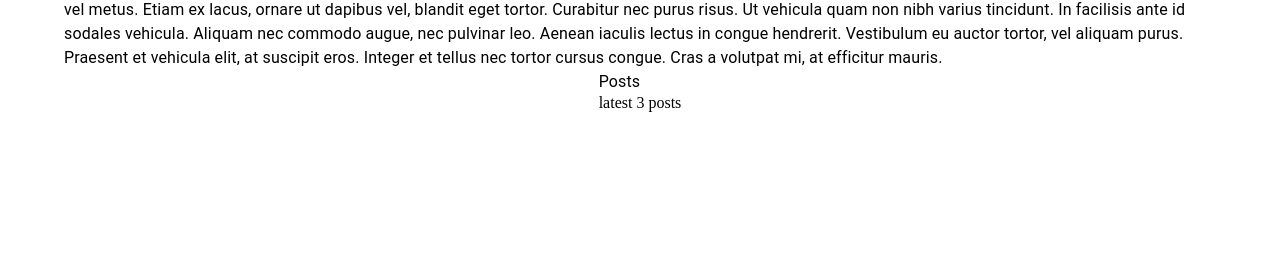
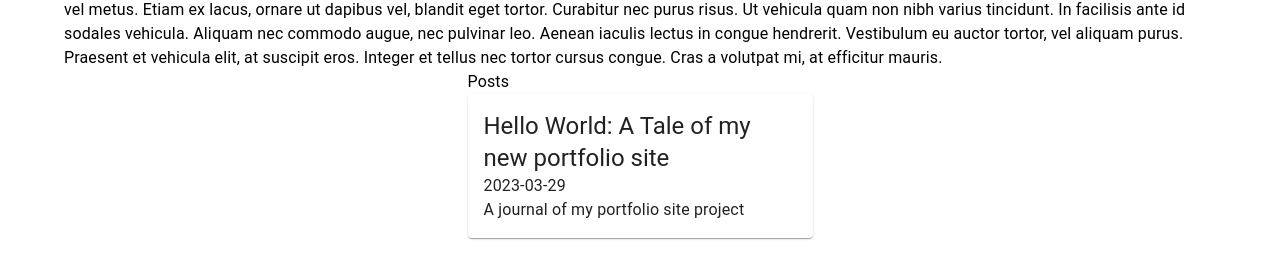
Before and after one commit to ACristoff/digifigurati, a Next.js app: page / in a window 1280 px wide. Shown: the part 507-786 px from the top of the page. Built offline with nearby package versions, Linux system fonts and the light colour scheme.

Commit message:
blog rendering

```diff
--- a/components/Blog/Posts.js
+++ b/components/Blog/Posts.js
@@ -1,19 +1,39 @@
-import { Box, Stack, Typography } from '@mui/material'
+import { Box, Card, CardActionArea, CardContent, CardMedia, Stack, Typography } from '@mui/material'
 import React from 'react'
 
-const Post = () => {
-
+const Post = ({title, description, date}) => {
+    return (
+        <Card sx={{ maxWidth: 345}}>
+            <CardActionArea>
+                <CardMedia />
+                <CardContent>
+                    <Typography variant='h5'>
+                        {title}
+                    </Typography>
+                    <Typography>
+                        {date}
+                    </Typography>
+                    <Typography>
+                        {description}
+                    </Typography>
+                </CardContent>
+            </CardActionArea>
+        </Card>
+    )
 }
 
-const Posts = ({type, count}) => {
+const Posts = ({type, count, posts}) => {
 
 
     return (
         <Box>
             <Typography>Posts</Typography>
-            {type} {count} posts
             <Stack direction='row' spacing={2}>
-
+                {posts.map((post) => {
+                    return (
+                        <Post title={post.title} description={post.description} date={post.date}  key={post.id}/>
+                    )
+                })}
             </Stack>
         </Box>
     )
--- a/components/common/PreviousExperience.js
+++ b/components/common/PreviousExperience.js
@@ -9,16 +9,19 @@ const PreviousExperience = () => {
         <Stack direction='row' spacing={4}>
             <Image
                 src="/images/ProAceLogo.jpg"
+                alt="Pro Ace Heating Logo"
                 height={100}
                 width={350}
             />
             <Image
                 src="/images/ProAceLogo.jpg"
+                alt="Pro Ace Heating Logo"
                 height={100}
                 width={300}
             />
             <Image
                 src="/images/ProAceLogo.jpg"
+                alt="Pro Ace Heating Logo"
                 height={100}
                 width={300}
             />
--- /dev/null
+++ b/lib/posts.js
@@ -0,0 +1,35 @@
+import fs from 'fs';
+import path from 'path';
+import matter from 'gray-matter';
+
+const postsDirectory = path.join(process.cwd(), 'posts');
+
+export function getSortedPostsData() {
+  // Get file names under /posts
+  const fileNames = fs.readdirSync(postsDirectory);
+  const allPostsData = fileNames.map((fileName) => {
+    // Remove ".md" from file name to get id
+    const id = fileName.replace(/\.md$/, '');
+
+    // Read markdown file as string
+    const fullPath = path.join(postsDirectory, fileName);
+    const fileContents = fs.readFileSync(fullPath, 'utf8');
+
+    // Use gray-matter to parse the post metadata section
+    const matterResult = matter(fileContents);
+
+    // Combine the data with the id
+    return {
+      id,
+      ...matterResult.data,
+    };
+  });
+  // Sort posts by date
+  return allPostsData.sort((a, b) => {
+    if (a.date < b.date) {
+      return 1;
+    } else {
+      return -1;
+    }
+  });
+}
--- a/package.json
+++ b/package.json
@@ -15,6 +15,8 @@
     "@mui/material": "^5.11.11",
     "eslint": "8.35.0",
     "eslint-config-next": "13.2.1",
+    "fs": "^0.0.1-security",
+    "gray-matter": "^4.0.3",
     "next": "13.2.1",
     "react": "18.2.0",
     "react-dom": "18.2.0"
--- a/pages/index.js
+++ b/pages/index.js
@@ -9,7 +9,23 @@ import NavigationBar from '../components/common/NavigationBar'
 import PreviousExperience from '../components/common/PreviousExperience'
 import Posts from '../components/Blog/Posts.js'
 
-export default function Home() {
+import { getSortedPostsData } from '../lib/posts';
+
+export async function getStaticProps() {
+
+    //TODO: make it only grab the last three posts
+    const allPostsData = getSortedPostsData();
+    return {
+        props: {
+            allPostsData,
+        },
+    };
+}
+
+
+export default function Home({allPostsData}) {
+    console.log(allPostsData)
+
     return (
         <>
             <Head>
@@ -21,14 +37,14 @@ export default function Home() {
                 <link rel="icon" href="/favicon.ico" />
             </Head>
             <main>
-                <Container sx={{display: 'flex', 'flex-direction': 'column', alignItems: 'center'}}>
+                <Container sx={{display: 'flex', flexDirection: 'column', alignItems: 'center'}}>
                     <NavigationBar />
                     <PreviousExperience />
                     <Box>
                         <Typography variant='h2'>About Me</Typography>
                         <Typography>Lorem ipsum dolor sit amet, consectetur adipiscing elit. Aenean scelerisque, nulla vitae feugiat condimentum, turpis lacus rutrum velit, vitae feugiat risus odio vel metus. Etiam ex lacus, ornare ut dapibus vel, blandit eget tortor. Curabitur nec purus risus. Ut vehicula quam non nibh varius tincidunt. In facilisis ante id sodales vehicula. Aliquam nec commodo augue, nec pulvinar leo. Aenean iaculis lectus in congue hendrerit. Vestibulum eu auctor tortor, vel aliquam purus. Praesent et vehicula elit, at suscipit eros. Integer et tellus nec tortor cursus congue. Cras a volutpat mi, at efficitur mauris.</Typography>
                     </Box>
-                    <Posts type='latest' count={3}/>
+                    <Posts type='latest' count={3} posts={allPostsData}/>
                 </Container>
             </main>
         </>
--- a/posts/example.md
+++ b/posts/example.md
@@ -1,9 +1,10 @@
 ---
 title: 'Hello World: A Tale of my new portfolio site'
-date: '2020-01-01'
+date: '2023-03-29'
 description: A journal of my portfolio site project
 ---
 
 The goal of this project was to build a living CV that is easy to read, and easy to update. To do this I chose the following stack:
 
-- **Test**
+- **Next.js** to take advantage of Server Side Rendering. The easy wins here come mostly from SSR for SEO, and speed and the nextjs project structure for easy guidance on how to build it out.
+- **Material UI** was used as a component library for quick development. The benefits here come in the form of blah blah blah
```
Also changed, not shown: 1 other file (tests, documents, lock files or other folders).
